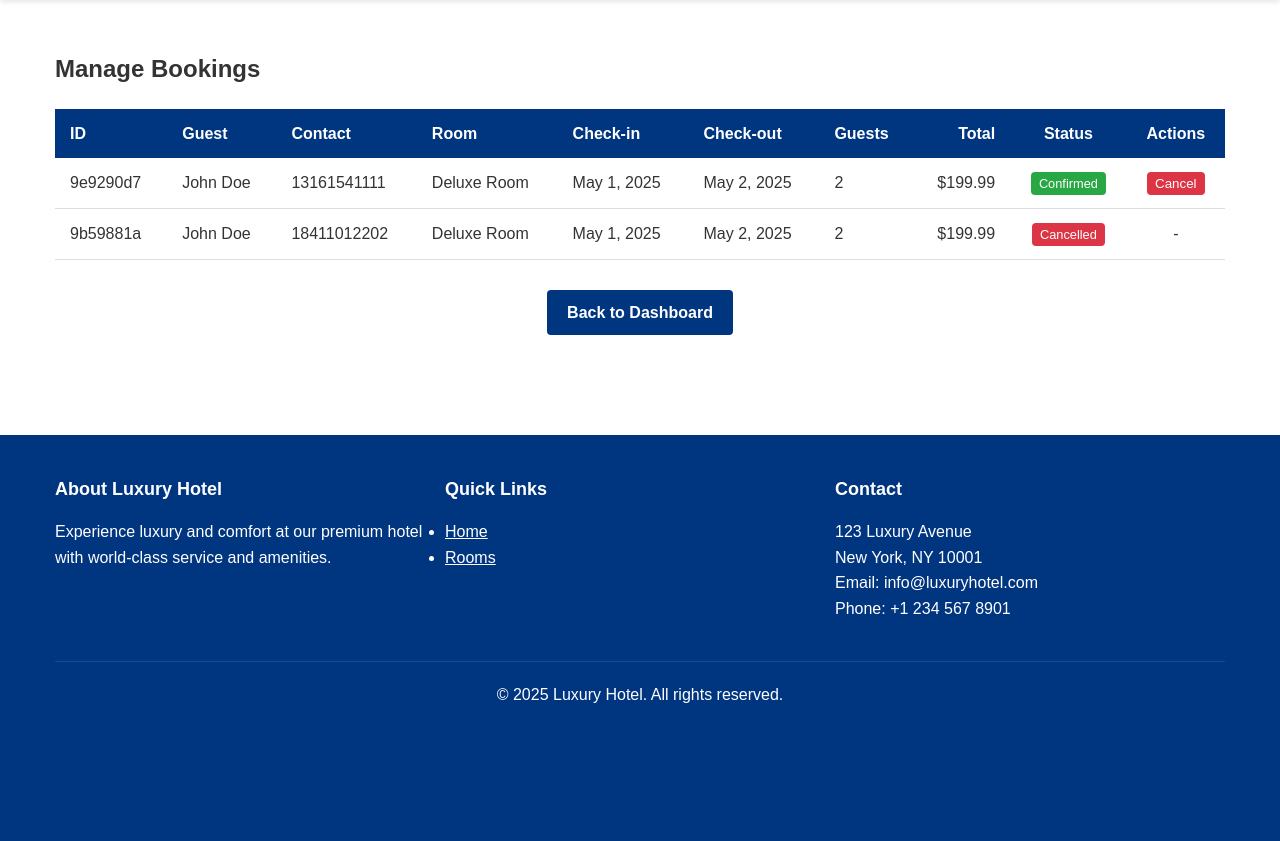
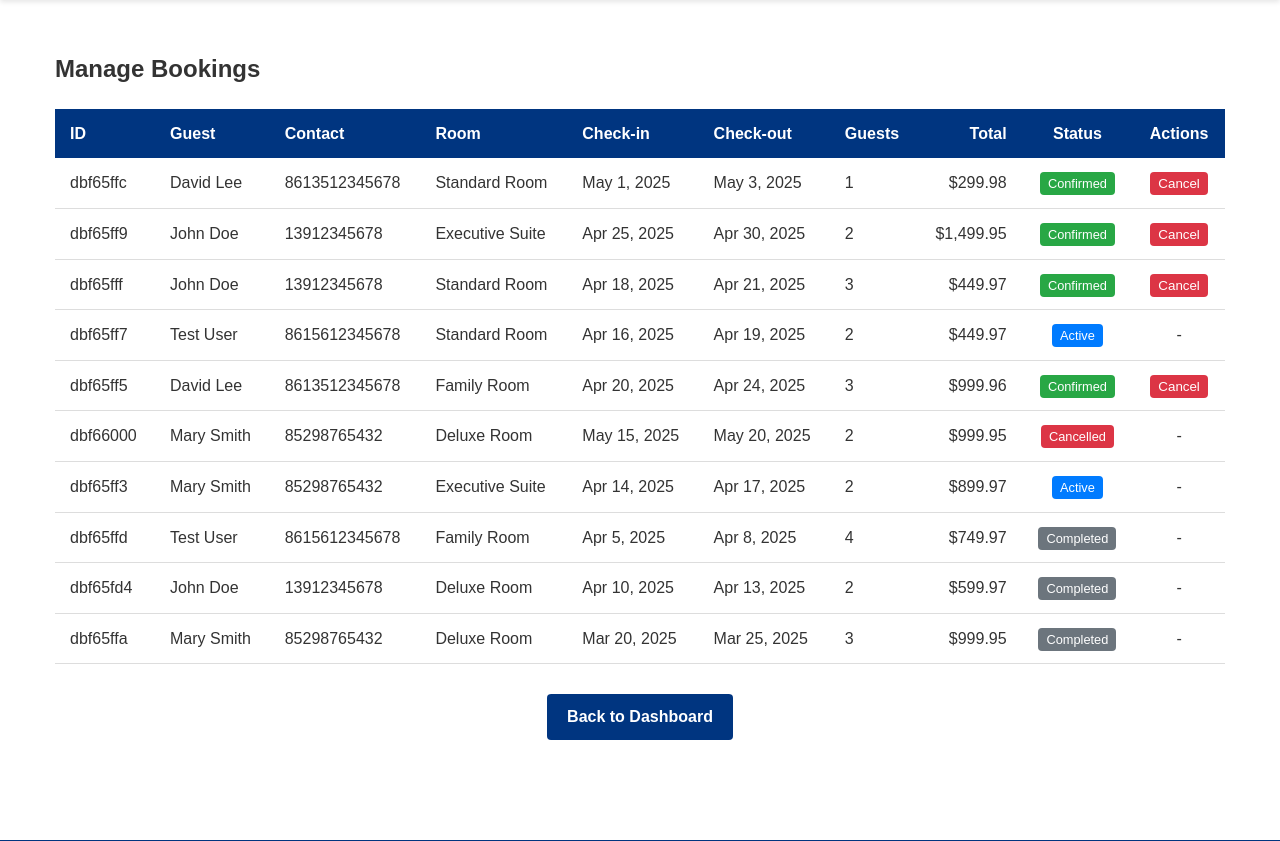
Before and after one commit to CS5281-Team2/hotel-booking-system, a PHP site: page /admin/booking.php in a window 1280 px wide. Shown: the part 68-909 px from the top of the page. Before the commit the page ends 771 px from the top, so only its background shows below. Run offline with PHP 8.4, Linux system fonts and the light colour scheme; the visitor is signed in with stand-in values (Sample User, id 1).

Commit message:
更新用户资料页面，修改用户信息获取方式，使用关联数组替代索引数组以提高可读性。同时，增强预订状态显示，新增“已完成”和“进行中”状态的样式，更新预订数据文件，添加新的预订记录和状态。

```diff
--- a/admin/booking.php
+++ b/admin/booking.php
@@ -175,6 +175,12 @@ foreach ($allBookings as $key => $booking) {
                                         <span style="background-color: #28a745; color: white; padding: 4px 8px; border-radius: 4px; font-size: 0.8rem;">Confirmed</span>
                                     <?php elseif ($booking['status'] == 'cancelled'): ?>
                                         <span style="background-color: #dc3545; color: white; padding: 4px 8px; border-radius: 4px; font-size: 0.8rem;">Cancelled</span>
+                                    <?php elseif ($booking['status'] == 'completed'): ?>
+                                        <span style="background-color: #6c757d; color: white; padding: 4px 8px; border-radius: 4px; font-size: 0.8rem;">Completed</span>
+                                    <?php elseif ($booking['status'] == 'active'): ?>
+                                        <span style="background-color: #007bff; color: white; padding: 4px 8px; border-radius: 4px; font-size: 0.8rem;">Active</span>
+                                    <?php else: ?>
+                                        <span style="background-color: #6c757d; color: white; padding: 4px 8px; border-radius: 4px; font-size: 0.8rem;"><?php echo ucfirst($booking['status']); ?></span>
                                     <?php endif; ?>
                                 </td>
                                 <td style="padding: 12px 15px; text-align: center;" class="action-cell">
--- a/data/bookings.txt
+++ b/data/bookings.txt
@@ -1,3 +1,10 @@
-67fe88e8766a0|2|1|2025-05-01|2025-05-02|2|199.99|cancelled|2025-04-15 18:27:20|1841101232367fe89aff324a|2|1|2025-05-01|2025-05-02|2|199.99|confirmed|2025-04-15 18:30:39|18411012202|fwefewfwef
-67fe89b59881a|2|1|2025-05-01|2025-05-02|2|199.99|cancelled|2025-04-15 18:30:45|18411012202|fwefewfwef
-67fe89e9290d7|2|1|2025-05-01|2025-05-02|2|199.99|confirmed|2025-04-15 18:31:37|13161541111|fewfwef
+67fe8dbf65fd4|2|1|2025-04-10|2025-04-13|2|599.97|completed|2025-03-15 10:30:45|13912345678|请准备加床
+67fe8dbf65ff3|3|2|2025-04-14|2025-04-17|2|899.97|active|2025-04-01 08:15:22|85298765432|请安排高层房间
+67fe8dbf65ff5|4|3|2025-04-20|2025-04-24|3|999.96|confirmed|2025-04-05 15:45:30|8613512345678|无特殊要求
+67fe8dbf65ff7|5|4|2025-04-16|2025-04-19|2|449.97|active|2025-04-10 09:20:15|8615612345678|需要婴儿床
+67fe8dbf65ff9|2|2|2025-04-25|2025-04-30|2|1499.95|confirmed|2025-04-12 14:10:25|13912345678|希望安静的房间
+67fe8dbf65ffa|3|1|2025-03-20|2025-03-25|3|999.95|completed|2025-02-28 16:35:40|85298765432|需要额外毛巾
+67fe8dbf65ffc|4|4|2025-05-01|2025-05-03|1|299.98|confirmed|2025-04-15 11:25:30|8613512345678|无特殊要求
+67fe8dbf65ffd|5|3|2025-04-05|2025-04-08|4|749.97|completed|2025-03-25 13:40:50|8615612345678|请准备儿童amenities
+67fe8dbf65fff|2|4|2025-04-18|2025-04-21|3|449.97|confirmed|2025-04-10 18:20:10|13912345678|无特殊要求
+67fe8dbf66000|3|1|2025-05-15|2025-05-20|2|999.95|cancelled|2025-04-02 09:30:45|85298765432|因行程变更取消
--- a/data/rooms.txt
+++ b/data/rooms.txt
@@ -1,4 +1,4 @@
-1|Deluxe Room|199.99|Yes|4|Spacious room with king-size bed, city view and premium bedding.|deluxe.jpg|5|available
+1|Deluxe Room|199.99|Yes|5|Spacious room with king-size bed, city view and premium bedding.|deluxe.jpg|5|available
 2|Executive Suite|299.99|Yes|2|Luxurious suite with separate living area and premium amenities.|executive.jpg|3|available
 3|Family Room|249.99|Yes|4|Perfect for families with two queen beds and extra space.|family.jpg|4|available
 4|Standard Room|149.99|No|3|Comfortable room with all essential amenities.|standard.jpg|8|available
```
Also changed, not shown: profile.php (+4 -4 lines).
